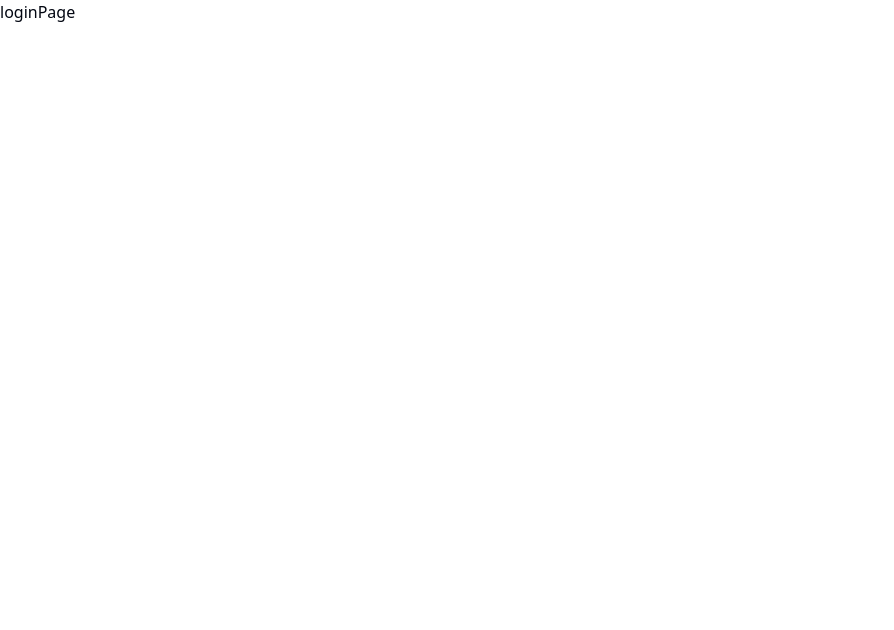
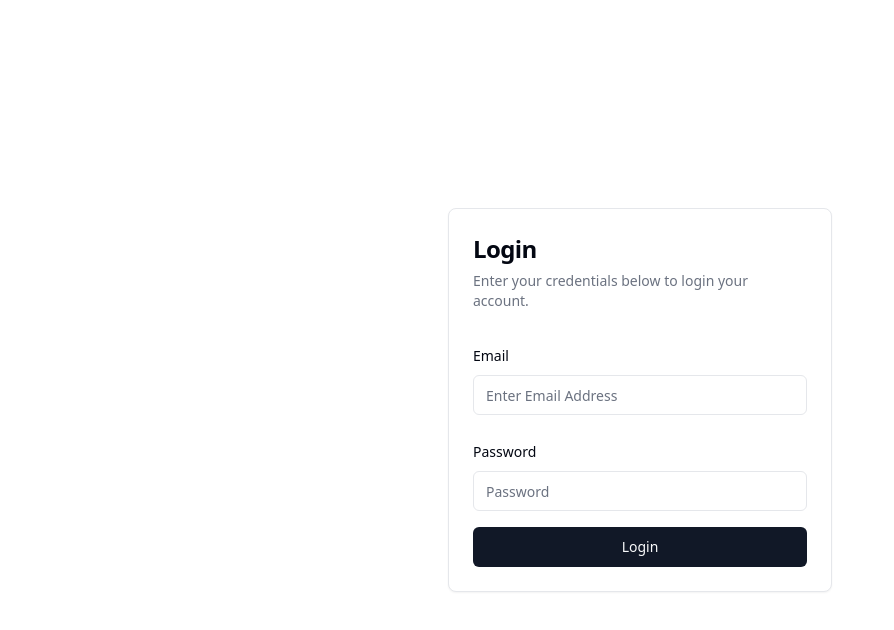
Before and after one commit to mrvedmutha/peoj-ecommerce, a Next.js app: page /login in a window 1280 px wide. Shown: the top 630 px of the page, without its empty margins (0-894 px from the left). Built offline with nearby package versions, Linux system fonts and the light colour scheme.

Commit message:
login page

```diff
--- /dev/null
+++ b/src/Schemas/auth/loginSchema.ts
@@ -0,0 +1,7 @@
+import * as z from "zod";
+export const loginSchema = z.object({
+  identifier: z.string().email({ message: "Email is required" }),
+  password: z
+    .string()
+    .min(8, { message: "Password must be at least 8 characters" }),
+});
--- a/src/app/login/page.tsx
+++ b/src/app/login/page.tsx
@@ -1,7 +1,171 @@
-import React from "react";
+"use client";
+import { signIn, getSession } from "next-auth/react";
+import {
+  Card,
+  CardContent,
+  CardDescription,
+  CardFooter,
+  CardHeader,
+  CardTitle,
+} from "@/components/ui/card";
+import { Input } from "@/components/ui/input";
+import { Button } from "@/components/ui/button";
+import { useRouter } from "next/navigation";
+import * as React from "react";
+import * as z from "zod";
+import { useForm, SubmitHandler } from "react-hook-form";
+import { zodResolver } from "@hookform/resolvers/zod";
+import {
+  Form,
+  FormControl,
+  FormField,
+  FormItem,
+  FormLabel,
+  FormMessage,
+} from "@/components/ui/form";
+import "@/app/globals.css";
+import { loginSchema } from "@/Schemas/auth/loginSchema";
+import { Roles } from "@/types/enum/enumUser";
+import Image from "next/image";
+import googleSVG from "@/assets/auth/google.svg";
 
-const loginPage = () => {
-  return <div>loginPage</div>;
+type FormValues = z.infer<typeof loginSchema>;
+
+const Login = () => {
+  const router = useRouter();
+  const [errMessage, setErrMessage] = React.useState<string | null>(null);
+  const [isLoading, setIsLoading] = React.useState<boolean>(false);
+  const form = useForm<FormValues>({
+    resolver: zodResolver(loginSchema),
+    defaultValues: {
+      identifier: "",
+      password: "",
+    },
+  });
+
+  const onLoginSubmit: SubmitHandler<FormValues> = async (data) => {
+    setErrMessage(null);
+    setIsLoading(true);
+    const res = await signIn("credentials", {
+      redirect: false,
+      identifier: data.identifier,
+      password: data.password,
+    });
+
+    setIsLoading(false);
+
+    if (res?.error) {
+      setErrMessage("Invalid email or password");
+      return;
+    }
+    const session = await getSession();
+
+    if (session) {
+      const userRole = session.user.role;
+      if (
+        userRole ===
+        (Roles.ADMIN ||
+          Roles.MARKETER ||
+          Roles.INVENTORY ||
+          Roles.EDITOR ||
+          Roles.SUPERADMIN)
+      ) {
+        router.push("/admin/dashboard");
+      }
+    } else {
+      router.push("/cx/dashboard");
+    }
+  };
+  return (
+    <>
+      <div className="flex justify-center items-center min-h-screen">
+        <Form {...form}>
+          <form onSubmit={form.handleSubmit(onLoginSubmit)}>
+            <Card className="w-full max-w-sm">
+              <CardHeader>
+                <CardTitle className="text-2xl font-bold">Login</CardTitle>
+                <CardDescription>
+                  Enter your credentials below to login your account.
+                </CardDescription>
+              </CardHeader>
+              <CardContent className="grid gap-4">
+                {errMessage && (
+                  <div className="text-red-500 text-center text-sm">
+                    {errMessage}
+                  </div>
+                )}
+                <div className="grid gap-2 my-2">
+                  <FormField
+                    control={form.control}
+                    name="identifier"
+                    render={({ field }) => (
+                      <FormItem>
+                        <FormLabel>Email</FormLabel>
+                        <FormControl>
+                          <Input placeholder="Enter Email Address" {...field} />
+                        </FormControl>
+                        <FormMessage />
+                      </FormItem>
+                    )}
+                  />
+                </div>
+                <div className="grid gap-2">
+                  <FormField
+                    control={form.control}
+                    name="password"
+                    render={({ field }) => (
+                      <FormItem>
+                        <FormLabel>Password</FormLabel>
+                        <FormControl>
+                          <Input
+                            {...field}
+                            type="password"
+                            placeholder="Password"
+                          />
+                        </FormControl>
+                        <FormMessage />
+                      </FormItem>
+                    )}
+                  />
+                </div>
+                <div className="grid gap-2">
+                  <Button type="submit" disabled={isLoading}>
+                    {isLoading ? "Loading..." : "Login"}
+                  </Button>
+                </div>
+                {/* <div className="grid gap-2">
+                <div className="relative flex py-5 items-center">
+                  <div className="flex-grow border-t border-gray-400"></div>
+                  <span className="flex-shrink mx-4 text-gray-400">OR</span>
+                  <div className="flex-grow border-t border-gray-400"></div>
+                </div>
+              </div>
+              <div className="grid gap-2">
+                <Button
+                  variant={"outline"}
+                  onSubmit={() =>
+                    signIn("google", { callbackUrl: "/cx/dashboard" })
+                  }
+                >
+                  <span className="flex">
+                    <Image
+                      src={googleSVG}
+                      alt="Google Logo"
+                      width={20}
+                      height={20}
+                      className="mr-2"
+                    />
+                    Login with Google
+                  </span>
+                </Button>
+              </div> */}
+              </CardContent>
+            </Card>
+          </form>
+        </Form>
+      </div>
+    </>
+  );
 };
 
-export default loginPage;
+export default Login;
--- a/src/lib/auth.ts
+++ b/src/lib/auth.ts
@@ -14,7 +14,7 @@ export const authOptions: NextAuthOptions = {
         email: { label: "Email", type: "email" },
         password: { label: "password", type: "password" },
       },
-      async authorize(credentials: any): Promise<any> {
+      async authorize(credentials: any, res: any): Promise<any> {
         try {
           await dbConnect();
           const user = await User.findOne({
@@ -24,6 +24,7 @@ export const authOptions: NextAuthOptions = {
             ],
           });
           if (!user) {
+            console.log("User not found");
             throw new Error("User not found!");
           }
           const isPasswordValid = bcrypt.compare(
@@ -33,8 +34,10 @@ export const authOptions: NextAuthOptions = {
           if (!isPasswordValid) {
             throw new Error("Password is not correct!");
           }
+          console.log(`user: ${user}`);
           return user;
         } catch (e: any) {
+          console.log(e);
           throw new Error("Error connecting database", e);
         }
       },
```
Also changed, not shown: src/app/admin/dashboard/page.tsx (line endings or trailing spaces), src/app/cx/dashboard/page.tsx (line endings or trailing spaces), src/assets/auth/google.svg (added).
